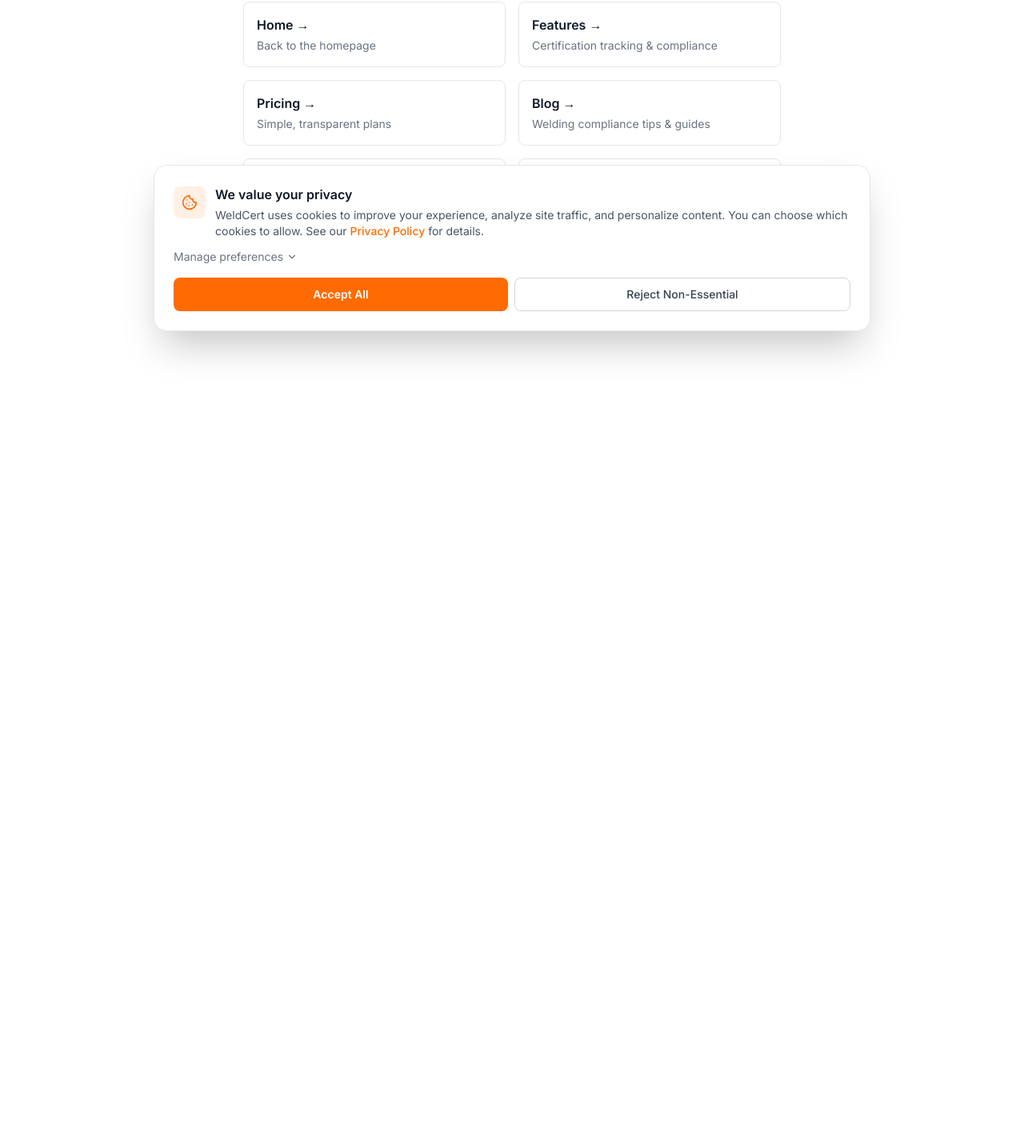
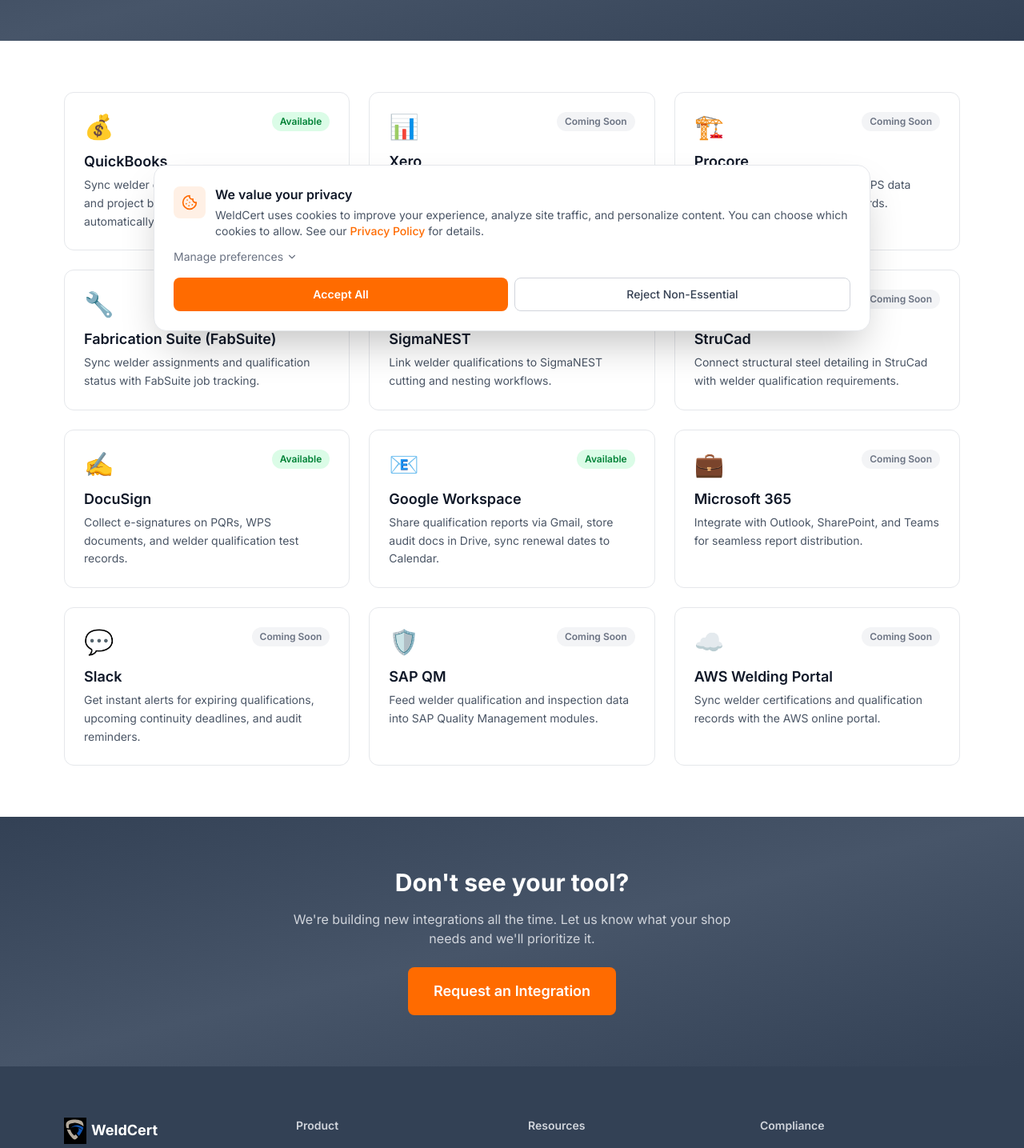
Before and after one commit to nolanterry/weldcert-site, a Next.js app: page /integrations in a window 1280 px wide. Before the commit this address had no page. Shown: the part 362-1797 px from the top of the page at 80% size. Before the commit the page ends 822 px from the top, so only its background shows below. Built offline with nearby package versions, Linux system fonts and the light colour scheme.

Commit message:
feat: /integrations page — tool ecosystem & partner integration directory

```diff
--- /dev/null
+++ b/src/app/integrations/page.tsx
@@ -0,0 +1,113 @@
+import { Header } from "@/components/header";
+import { Footer } from "@/components/footer";
+import type { Metadata } from "next";
+
+export const metadata: Metadata = {
+  title: "Integrations — Connect WeldCert with Your Shop Tools",
+  description:
+    "WeldCert integrates with QuickBooks, Xero, Procore, DocuSign, Google Workspace, FabSuite, SigmaNEST, StruCad, and more. Sync welder qualifications with the tools your shop already uses.",
+  alternates: { canonical: "/integrations" },
+  openGraph: {
+    title: "Integrations — Connect WeldCert with Your Shop Tools",
+    description:
+      "WeldCert integrates with QuickBooks, Procore, DocuSign, Google Workspace, and more.",
+    url: "https://weldcert.io/integrations",
+  },
+};
+
+const INTEGRATIONS = [
+  { emoji: "💰", name: "QuickBooks", description: "Sync welder costs, certification expenses, and project billing to QuickBooks automatically.", status: "available" as const },
+  { emoji: "📊", name: "Xero", description: "Export certification tracking and compliance cost data to Xero for streamlined accounting.", status: "coming-soon" as const },
+  { emoji: "🏗️", name: "Procore", description: "Push welder qualifications and WPS data directly into Procore project records.", status: "coming-soon" as const },
+  { emoji: "🔧", name: "Fabrication Suite (FabSuite)", description: "Sync welder assignments and qualification status with FabSuite job tracking.", status: "coming-soon" as const },
+  { emoji: "✂️", name: "SigmaNEST", description: "Link welder qualifications to SigmaNEST cutting and nesting workflows.", status: "coming-soon" as const },
+  { emoji: "📐", name: "StruCad", description: "Connect structural steel detailing in StruCad with welder qualification requirements.", status: "coming-soon" as const },
+  { emoji: "✍️", name: "DocuSign", description: "Collect e-signatures on PQRs, WPS documents, and welder qualification test records.", status: "available" as const },
+  { emoji: "📧", name: "Google Workspace", description: "Share qualification reports via Gmail, store audit docs in Drive, sync renewal dates to Calendar.", status: "available" as const },
+  { emoji: "💼", name: "Microsoft 365", description: "Integrate with Outlook, SharePoint, and Teams for seamless report distribution.", status: "coming-soon" as const },
+  { emoji: "💬", name: "Slack", description: "Get instant alerts for expiring qualifications, upcoming continuity deadlines, and audit reminders.", status: "coming-soon" as const },
+  { emoji: "🛡️", name: "SAP QM", description: "Feed welder qualification and inspection data into SAP Quality Management modules.", status: "coming-soon" as const },
+  { emoji: "☁️", name: "AWS Welding Portal", description: "Sync welder certifications and qualification records with the AWS online portal.", status: "coming-soon" as const },
+];
+
+export default function IntegrationsPage() {
+  return (
+    <>
+      <Header />
+      <main id="main-content">
+        {/* Hero */}
+        <section className="bg-gradient-to-br from-navy via-navy-light to-navy py-20 text-center px-4">
+          <h1 className="text-4xl md:text-5xl font-bold mb-4 text-white">
+            Integrations
+          </h1>
+          <p className="text-lg text-gray-300 max-w-2xl mx-auto">
+            Connect WeldCert with the tools your fabrication shop already relies on. Sync welder qualifications, automate compliance tracking, and eliminate double data entry.
+          </p>
+        </section>
+
+        {/* Grid */}
+        <section className="max-w-6xl mx-auto px-4 py-16">
+          <div className="grid grid-cols-1 sm:grid-cols-2 lg:grid-cols-3 gap-6">
+            {INTEGRATIONS.map((integration) => (
+              <div
+                key={integration.name}
+                className="border border-gray-200 rounded-xl p-6 hover:shadow-lg hover:border-brand/30 transition-all duration-200"
+              >
+                <div className="flex items-start justify-between mb-3">
+                  <span className="text-3xl">{integration.emoji}</span>
+                  {integration.status === "available" ? (
+                    <span className="text-xs font-semibold px-2.5 py-1 rounded-full bg-green-100 text-green-700">
+                      Available
+                    </span>
+                  ) : (
+                    <span className="text-xs font-semibold px-2.5 py-1 rounded-full bg-gray-100 text-gray-500">
+                      Coming Soon
+                    </span>
+                  )}
+                </div>
+                <h3 className="text-lg font-semibold text-gray-900 mb-1">
+                  {integration.name}
+                </h3>
+                <p className="text-sm text-gray-600 leading-relaxed">
+                  {integration.description}
+                </p>
+              </div>
+            ))}
+          </div>
+        </section>
+
+        {/* CTA */}
+        <section className="bg-gradient-to-br from-navy via-navy-light to-navy py-16 px-4 text-center">
+          <h2 className="text-2xl md:text-3xl font-bold text-white mb-4">
+            Don&apos;t see your tool?
+          </h2>
+          <p className="text-gray-300 mb-6 max-w-xl mx-auto">
+            We&apos;re building new integrations all the time. Let us know what your shop needs and we&apos;ll prioritize it.
+          </p>
+          <a
+            href="mailto:support@weldcert.io?subject=Integration%20Request"
+            className="inline-block bg-brand text-white font-semibold px-8 py-4 rounded-lg hover:bg-brand-dark transition-colors text-lg"
+          >
+            Request an Integration
+          </a>
+        </section>
+
+        {/* JSON-LD BreadcrumbList */}
+        <script
+          type="application/ld+json"
+          dangerouslySetInnerHTML={{
+            __html: JSON.stringify({
+              "@context": "https://schema.org",
+              "@type": "BreadcrumbList",
+              itemListElement: [
+                { "@type": "ListItem", position: 1, name: "Home", item: "https://weldcert.io" },
+                { "@type": "ListItem", position: 2, name: "Integrations", item: "https://weldcert.io/integrations" },
+              ],
+            }),
+          }}
+        />
+      </main>
+      <Footer />
+    </>
+  );
+}
--- a/src/app/sitemap.ts
+++ b/src/app/sitemap.ts
@@ -27,6 +27,7 @@
   return [
     { url: base, lastModified: now, changeFrequency: "weekly", priority: 1 },
     { url: `${base}/features`, lastModified: now, changeFrequency: "monthly", priority: 0.9 },
+    { url: `${base}/integrations`, lastModified: now, changeFrequency: "monthly", priority: 0.8 },
     { url: `${base}/pricing`, lastModified: now, changeFrequency: "monthly", priority: 0.9 },
     { url: `${base}/about`, lastModified: now, changeFrequency: "monthly", priority: 0.7 },
     { url: `${base}/blog`, lastModified: now, changeFrequency: "weekly", priority: 0.8 },
--- a/src/components/footer.tsx
+++ b/src/components/footer.tsx
@@ -3,6 +3,7 @@
 
 const PRODUCT_LINKS = [
   { label: "Features", href: "/features" },
+  { label: "Integrations", href: "/integrations" },
   { label: "Pricing", href: "/pricing" },
   { label: "About", href: "/about" },
   { label: "Contact", href: "/contact" },
--- a/src/components/header.tsx
+++ b/src/components/header.tsx
@@ -7,6 +7,7 @@
 
 const NAV = [
   { label: "Features", href: "/features" },
+  { label: "Integrations", href: "/integrations" },
   { label: "Pricing", href: "/pricing" },
   { label: "About", href: "/about" },
   { label: "Blog", href: "/blog" },
```
